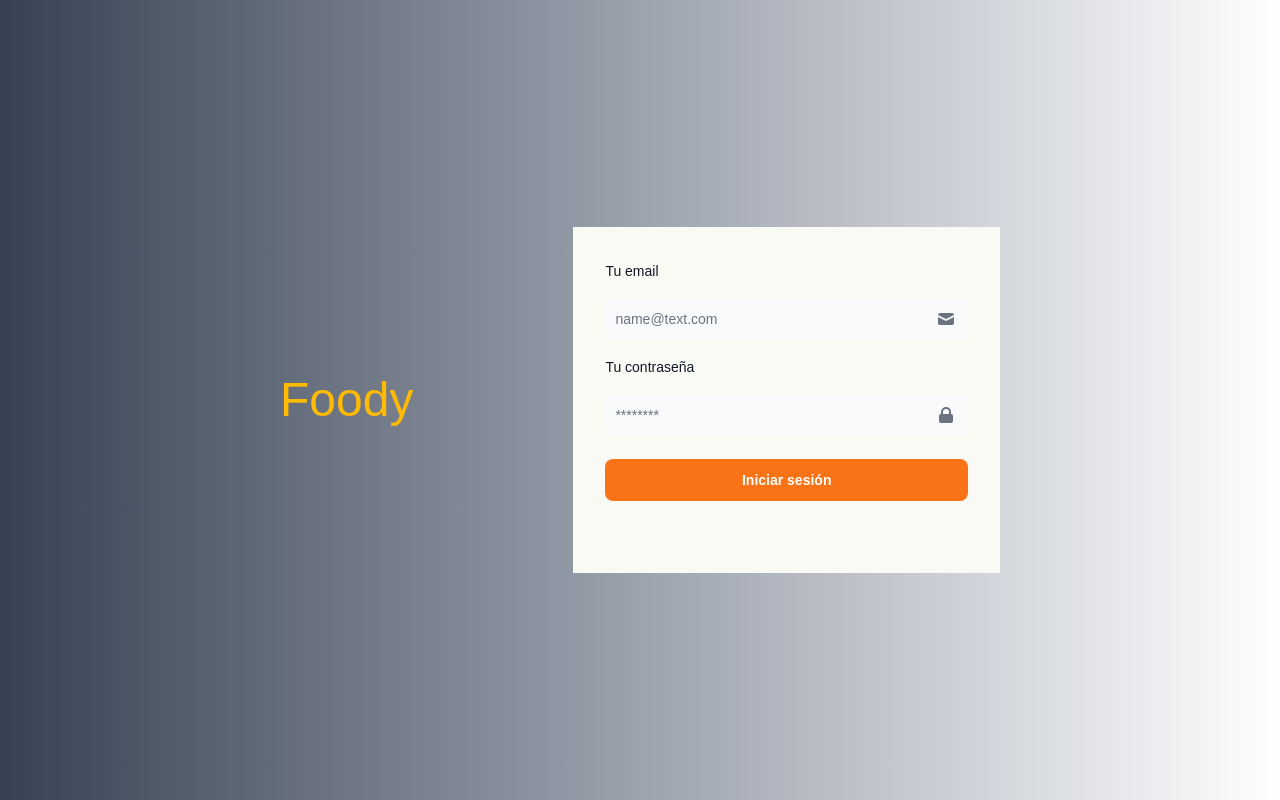
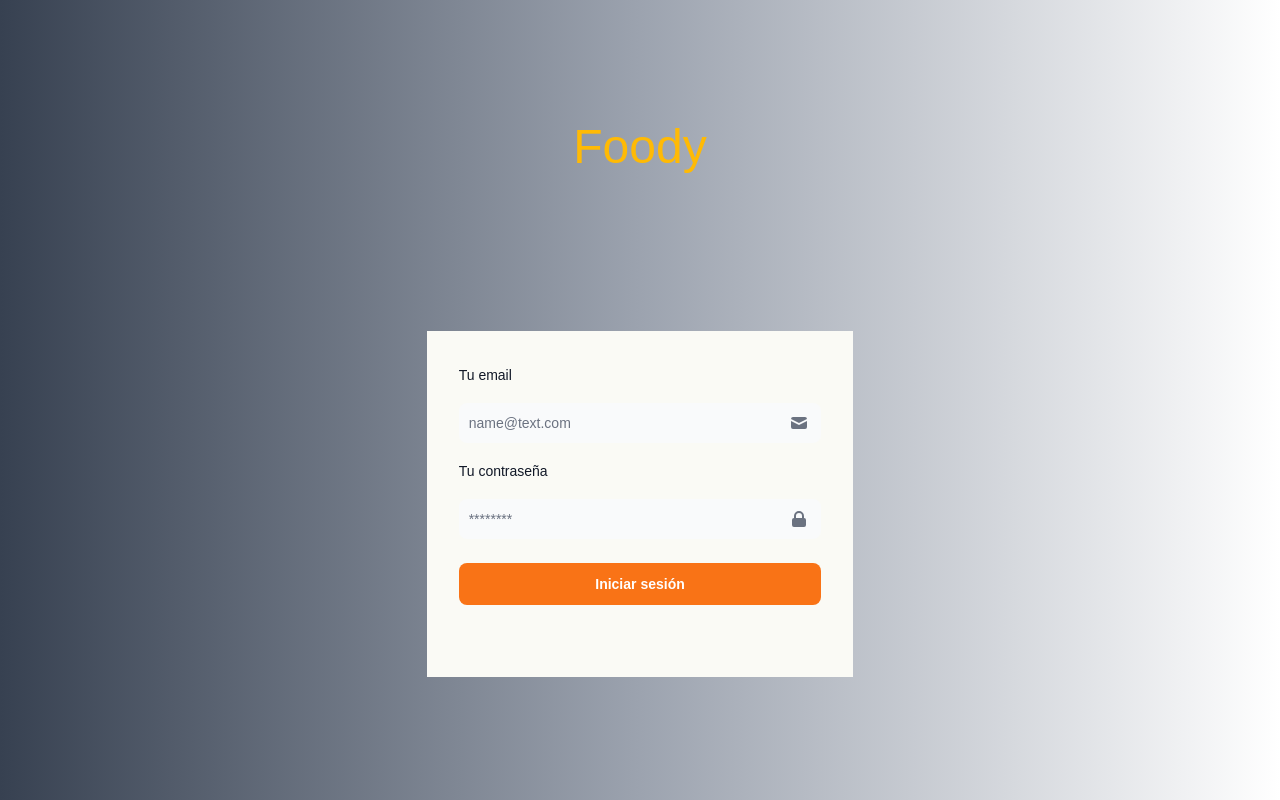
Before and after one commit to No-Country-simulation/c24-39-t-webapp, a Next.js app in the folder frontend/: page /login in a window 1280 px wide. Built offline with nearby package versions, Linux system fonts and the light colour scheme.

Commit message:
Login responsive, kinda

```diff
--- a/frontend/src/app/login/page.tsx
+++ b/frontend/src/app/login/page.tsx
@@ -33,7 +33,7 @@ export default function LoginPage() {
   }
 
   return (
-    <section className="w-full h-screen flex justify-center items-center gap-40 bg-gradient-to-r from-gray-700 via-gray-400 to-white">
+    <section className="w-full h-screen flex flex-row md:flex-col justify-center items-center gap-40 bg-gradient-to-r from-gray-700 via-gray-400 to-white">
       <h1 className="text-5xl text-[#FFBA05] font[var(--lobster)]">Foody</h1>
       <form
         action={handleSubmit} noValidate
```
